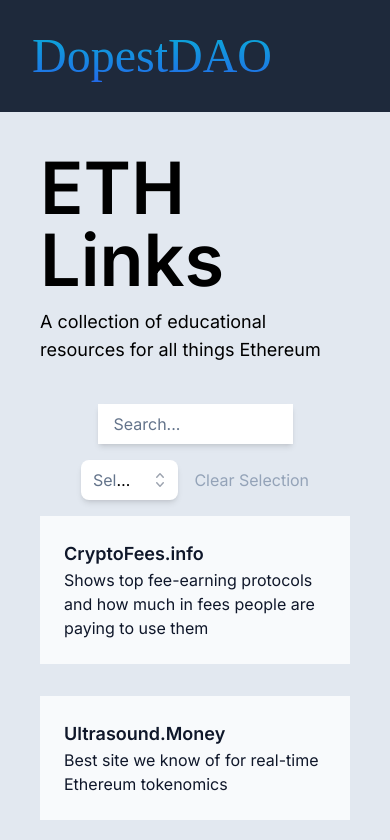
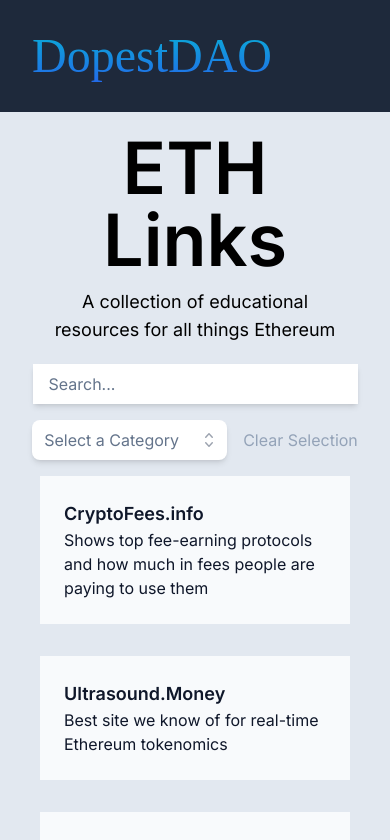
Before and after one commit to BHessel/dDao-next, a Next.js app: page / in a window 390 px wide. Shown: the top 840 px of the page. Built offline with nearby package versions, Linux system fonts and the light colour scheme; a web font is replaced by a local one.

Commit message:
fixed mobile view

```diff
--- a/src/components/Banner.tsx
+++ b/src/components/Banner.tsx
@@ -1,6 +1,6 @@
 export default function Banner() {
   return (
-    <div className="py-10 px-10 flex flex-col items-center justify-center bg-slate-200">
+    <div className="py-5 sm:py-8 px-10 flex flex-col items-center justify-center text-center bg-slate-200">
       <div id="title" className="text-7xl font-semibold">
         ETH Links
       </div>
--- a/src/components/CategoryDropdown.tsx
+++ b/src/components/CategoryDropdown.tsx
@@ -1,4 +1,4 @@
-import { Fragment, useState } from "react";
+import { Fragment } from "react";
 import { Listbox, Transition } from "@headlessui/react";
 import { CheckIcon, ChevronUpDownIcon } from "@heroicons/react/20/solid";
 
@@ -16,7 +16,7 @@
   return (
     <div className="flex justify-center items-center bg-slate-200">
       <Listbox value={selectedCategory} onChange={setSelectedCategory}>
-        <div className="relative py-4 w-1/4">
+        <div className="relative py-4 w-2/4 sm:w-1/4">
           <Listbox.Button className="relative w-full cursor-default rounded-lg bg-white py-2 pl-3 pr-10 text-left shadow-md focus:outline-none focus-visible:border-indigo-500 focus-visible:ring-2 focus-visible:ring-white focus-visible:ring-opacity-75 focus-visible:ring-offset-2 focus-visible:ring-offset-orange-300 sm:text-sm">
             <span className="block truncate">
               {selectedCategory || (
--- a/src/components/SearchField.tsx
+++ b/src/components/SearchField.tsx
@@ -9,7 +9,7 @@
         type="text"
         placeholder="Search..."
         onChange={(e) => onSearchChange(e.target.value)}
-        className="h-10 w-1/2 shadow-md placeholder:pl-4 placeholder:text-slate-500"
+        className="h-10 w-10/12 sm:w-1/2 shadow-md placeholder:pl-4 placeholder:text-slate-500"
       />
     </div>
   );
```
